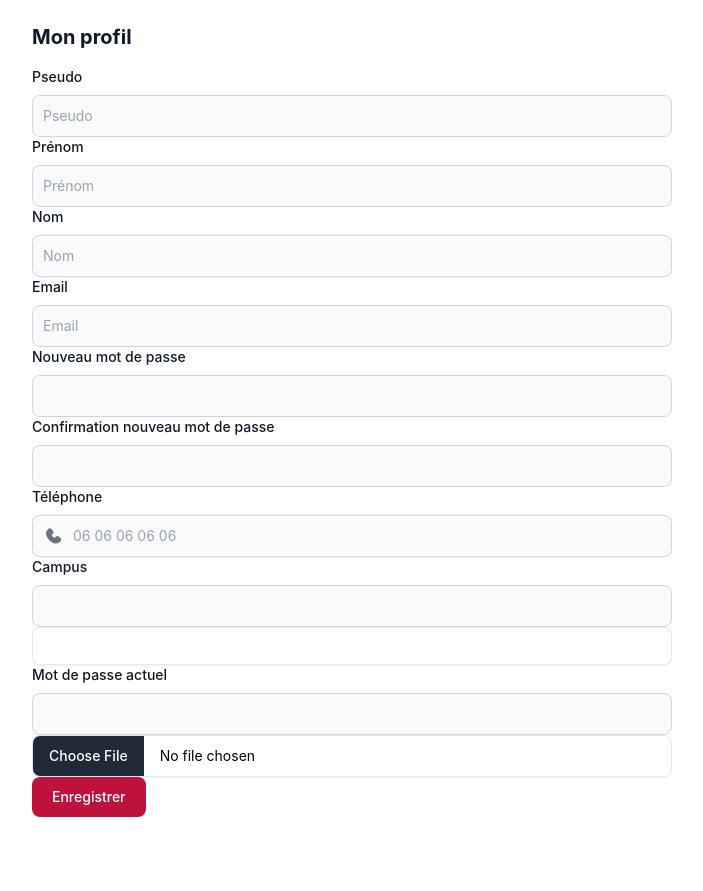
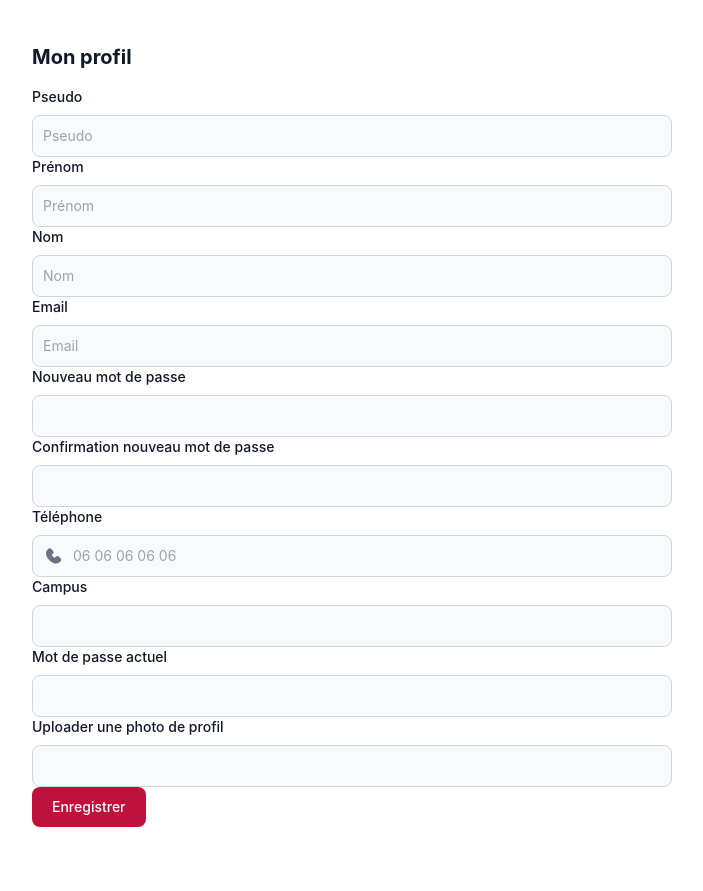
Before and after one commit to Sachadcl/oidghpf, a Symfony app: template templates/user/profile_management.html.twig in a window 1280 px wide. Shown: the part 141-1032 px from the top of the page, without its empty margins (288-991 px from the left). Before the commit the page ends 958 px from the top, so only its background shows below. Run offline with Twig, Linux system fonts and the light colour scheme; the template is opened without the code that fills it, so the values that code supplies are empty; form fields are guessed from the names that the template uses; style sheets or scripts are compiled from the project's sources; some libraries are stand-ins or nearby versions.

Commit message:
feature: adding of ability to change profile picture from profile management

```diff
--- a/templates/user/profile_management.html.twig
+++ b/templates/user/profile_management.html.twig
@@ -3,7 +3,9 @@
 {% block body %}
 	<section class="bg-white dark:bg-gray-900">
 		<div class="w-1/4 mr-4">
-			<img class="w-20 shadow-md" src="{{ app.user.profilePicture }}" alt="photo_de_profile"/>
+			<img class="w-20 shadow-md" src="{{ asset(app.user.profilePicture) }}" alt="photo_de_profile"/>
+
+
 		</div>
 
 		<div class="max-w-2xl px-4 py-8 mx-auto lg:py-16">
@@ -48,22 +50,24 @@
 				{{ form_label(userForm.id_campus, 'Campus', {'label_attr': {'class': 'block mb-2 text-sm font-medium text-gray-900 dark:text-white'}}) }}
 				{{ form_widget(userForm.id_campus, {'attr': {'class': 'bg-gray-50 border border-gray-300 text-gray-900 text-sm rounded-lg focus:ring-primary-500 focus:border-primary-500 block w-full p-2.5 dark:bg-gray-700 dark:border-gray-600 dark:placeholder-gray-400 dark:text-white dark:focus:ring-primary-500 dark:focus:border-primary-500'}}) }}
 			</div>
-			<div class="sm:col-span-2">
+			{# <div class="sm:col-span-2">
 																																																																			{{ form_label(userForm.profile_picture, 'Photo de profil', {'label_attr': {'class': 'sr-only'}}) }}
 																																																																			{{ form_widget(userForm.profile_picture, {'attr': {'class': 'block w-full border border-gray-200 shadow-sm rounded-lg text-sm focus:z-10 focus:border-blue-500 focus:ring-blue-500 disabled:opacity-50 disabled:pointer-events-none dark:bg-neutral-900 dark:border-neutral-700 dark:text-neutral-400 file:bg-gray-50 file:border-0 file:me-4 file:py-3 file:px-4 dark:file:bg-neutral-700 dark:file:text-neutral-400'}}) }}
-			</div>
+																																																																		</div> #}
 			<div class="w-full">
 				{{ form_label(userForm.current_password, 'Mot de passe actuel', {'label_attr': {'class': 'block mb-2 text-sm font-medium text-gray-900 dark:text-white'}}) }}
 				{{ form_widget(userForm.current_password, {'attr': {'class': 'bg-gray-50 border border-gray-300 text-gray-900 text-sm rounded-lg focus:ring-primary-600 focus:border-primary-600 block w-full p-2.5 dark:bg-gray-700 dark:border-gray-600 dark:placeholder-gray-400 dark:text-white dark:focus:ring-primary-500 dark:focus:border-primary-500'}}) }}
 			</div>
-			<div class="sm:col-span-2">
-				<label for="file-input" class="sr-only">Choose file</label>
-				<input type="file" name="file-input" id="file-input" class="block w-full border border-gray-200 shadow-sm rounded-lg text-sm focus:z-10 focus:border-blue-500 focus:ring-blue-500 disabled:opacity-50 disabled:pointer-events-none dark:bg-neutral-900 dark:border-neutral-700 dark:text-neutral-400
-					    file:bg-gray-50 file:border-0
-					    file:me-4
-					    file:py-3 file:px-4
-					    dark:file:bg-neutral-700 dark:file:text-neutral-400">
+
+			<div class="w-full">
+				{{ form_label(userForm.profile_picture, 'Uploader une photo de profil', {'label_attr': {'class': 'block mb-2 text-sm font-medium text-gray-900 dark:text-white'}}) }}
+				{{ form_widget(userForm.profile_picture, {'attr': {'class': 'bg-gray-50 border border-gray-300 text-gray-900 text-sm rounded-lg focus:ring-primary-600 focus:border-primary-600 block w-full p-2.5 dark:bg-gray-700 dark:border-gray-600 dark:placeholder-gray-400 dark:text-white dark:focus:ring-primary-500 dark:focus:border-primary-500'}}) }}
+
 			</div>
+
+
+			<div class="w-full">
+
 
 				<div class="flex items-center space-x-4 sm:col-span-2">
 					<button type="submit" class="text-white bg-primary-700 hover:bg-primary-800 focus:ring-4 focus:outline-none focus:ring-primary-300 font-medium rounded-lg text-sm px-5 py-2.5 text-center dark:bg-primary-600 dark:hover:bg-primary-700 dark:focus:ring-primary-800">
```
Also changed, not shown: config/services.yaml (+18 -14 lines), src/Controller/UserController.php (+19 -7 lines), src/Form/UserType.php (+14 -5 lines), src/Service/FileUploader.php (added, +23 -0 lines), public/images/2c46cf17e14094e0a25595c82e7c5545.jpg (added), public/images/dea47466984a9bc6ef291bd6bdf70a5e.jpg (added), public/images/e7156a4ad5025bcd03e37b5608809125.jpg (added), public/images/fbdec8421e7c45d3aa46f7a082a908a6.jpg (added), 1 other file. Lines whose indentation alone changed are shown as unchanged.
